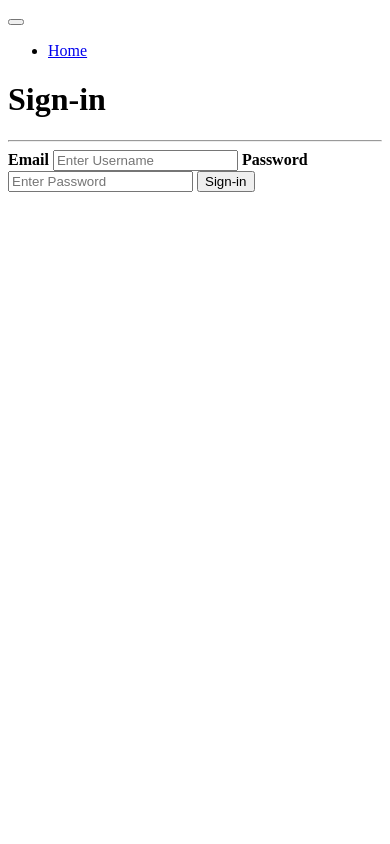
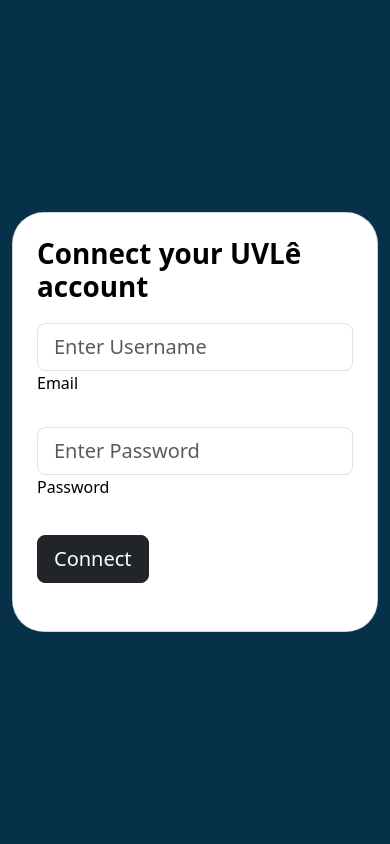
Before and after one commit to Jian-Wuyou/cs192-2223-group5, a Flask app: template templates/lms/login-uvle.html in a window 390 px wide. Run offline with Flask 2, Linux system fonts and the light colour scheme; the template is opened without the code that fills it, so the values that code supplies are empty; parts of the project's set-up code (start-up, migrations or seed data) failed here and were passed over; some libraries are stand-ins or nearby versions.

Commit message:
feat: update /link/uvle UI

```diff
--- a/templates/lms/login-uvle.html
+++ b/templates/lms/login-uvle.html
@@ -1,23 +1,76 @@
-{% extends "base-logged-in.html" %}
+{% extends "lms/base.html" %}
+{% block title %}Link UVLe{% endblock %}
+{% block head %}{% endblock %}
+{% block body %}
+<section class="vh-100" style="background-color: #063149">
+    <div class="container py-5 h-100">
+        <div class="row d-flex justify-content-center align-items-center h-100">
+            <div class="col col-xl-10">
+                <div class="card" style="border-radius: 2rem">
+                    <div class="row g-0">
+                        <div
+                            class="col-md-6 col-lg-7 d-flex align-items-center">
+                            <div
+                                class="card-body p-4 p-lg-5 text-black bg-white">
+                                <form name="signinForm">
+                                    <div
+                                        class="d-flex align-items-center mb-3 pb-1">
+                                        <span class="h1 fw-bold mb-0"
+                                            >Connect your UVLê account</span
+                                        >
+                                    </div>
 
-{% block content %}
-<form name="signinForm">
-    <div class="container">
-      <h1>Sign-in</h1>
-      <hr>
+                                    <div class="form-outline mb-4">
+                                        <input
+                                            type="text"
+                                            id="username"
+                                            class="form-control form-control-lg"
+                                            placeholder="Enter Username"
+                                            required />
+                                        <label class="form-label" for="username"
+                                            >Email</label
+                                        >
+                                    </div>
 
-      <label for="username"><b>Email</b></label>
-      <input type="text" placeholder="Enter Username" id="username" required>
+                                    <div class="form-outline mb-4">
+                                        <input
+                                            type="password"
+                                            id="password"
+                                            class="form-control form-control-lg"
+                                            placeholder="Enter Password"
+                                            required />
+                                        <label class="form-label" for="password"
+                                            >Password</label
+                                        >
+                                    </div>
 
-      <label for="password"><b>Password</b></label>
-      <input type="password" placeholder="Enter Password" id="password" required>
+                                    <div class="pt-1 mb-4">
+                                        <button
+                                            class="btn btn-dark btn-lg btn-block"
+                                            type="submit">
+                                            Connect
+                                        </button>
+                                    </div>
+                                </form>
+                            </div>
+                        </div>
+                    </div>
+                </div>
+            </div>
+        </div>
+    </div>
+</section>
+{% endblock %}
+{% block scripts %}
+<script>
+    var el = document.getElementById("wrapper");
+    var toggleButton = document.getElementById("menu-toggle");
 
-      <button type="submit">Sign-in</button>
-    </div>
-</form>
+    toggleButton.onclick = function () {
+        el.classList.toggle("toggled");
+    };
+</script>
+<script
+    defer
+    src="{{ url_for('static', filename='scripts/login-uvle.js')}}"></script>
 {% endblock %}
-
-{% block scripts %}
-<script defer src="{{ url_for('static', filename='scripts/login-uvle.js')}}"></script>
-
-{% endblock %}
```
Also changed, not shown: templates/lms/login2uvle.html (deleted, +0 -64 lines).
